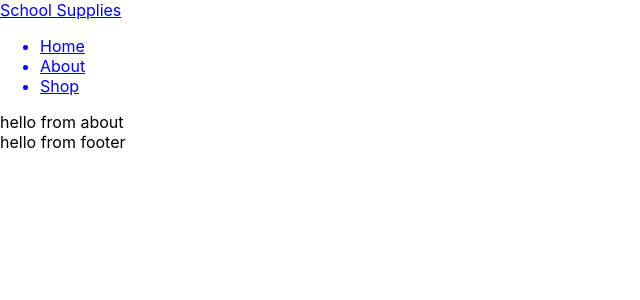
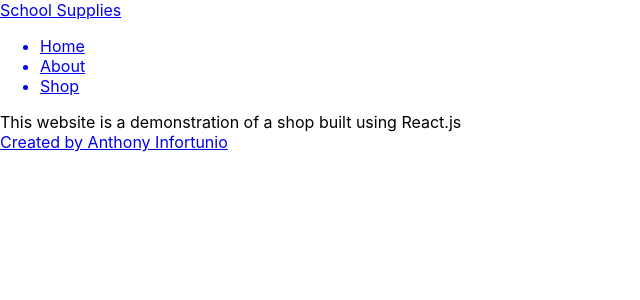
Before and after one commit to AnthonyGleason/odin-shopping-cart, a React (Create React App) app: page /about in a window 1280 px wide. Shown: the top 300 px of the page, without its empty margins (0-640 px from the left). Built offline with nearby package versions, Linux system fonts and the light colour scheme.

Commit message:
Update footer, about text. Update cart item text

```diff
--- a/src/components/About.js
+++ b/src/components/About.js
@@ -3,7 +3,7 @@ import React from "react";
 export default function About(){
   return(
     <div className="about">
-      hello from about
+      This website is a demonstration of a shop built using React.js
     </div>
   )
 }
--- a/src/components/CartItem.js
+++ b/src/components/CartItem.js
@@ -7,8 +7,8 @@ export default function CartItem(props){
   return(
     <div className="cart-item">
       <div className="item-name">{name}</div>
-      <div className="item-price">${(Math.round(100*(price*quantity))/100)}</div>
-      <div className="item-quantity">{quantity}</div>
+      <div className="item-price">Subtotal: ${(Math.round(100*(price*quantity))/100)}</div>
+      <div className="item-quantity">{quantity} in cart</div>
       <button className="remove-item" onClick={()=>{handleItem(setCart,cart,ID)}}>Remove from cart</button>
     </div>
   )
--- a/src/components/Footer.js
+++ b/src/components/Footer.js
@@ -2,8 +2,8 @@ import React from "react";
 
 export default function Footer(){
   return(
-    <div>
-      hello from footer
+    <div className="footer">
+      <a href='https://github.com/antinf'>Created by Anthony Infortunio</a>
     </div>
   )
 }
```
